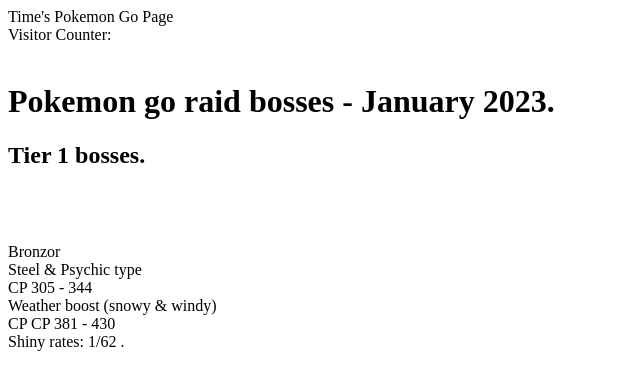
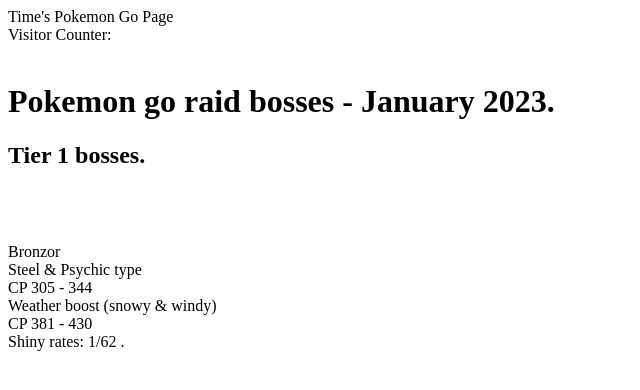
Before and after one commit to tatchai/TimePokemonGoPage, a plain HTML site: page index.html in a window 1280 px wide. Shown: the full height of the page, 0-640 px from the left. Drawn offline with Linux system fonts and the light colour scheme.

Commit message:
Update index.html

```diff
--- a/index.html
+++ b/index.html
@@ -19,7 +19,7 @@
 <br>
 Weather boost (snowy & windy)
 <br>
-CP CP 381 - 430
+CP 381 - 430
 <br>
 Shiny rates: 1/62
 
```
